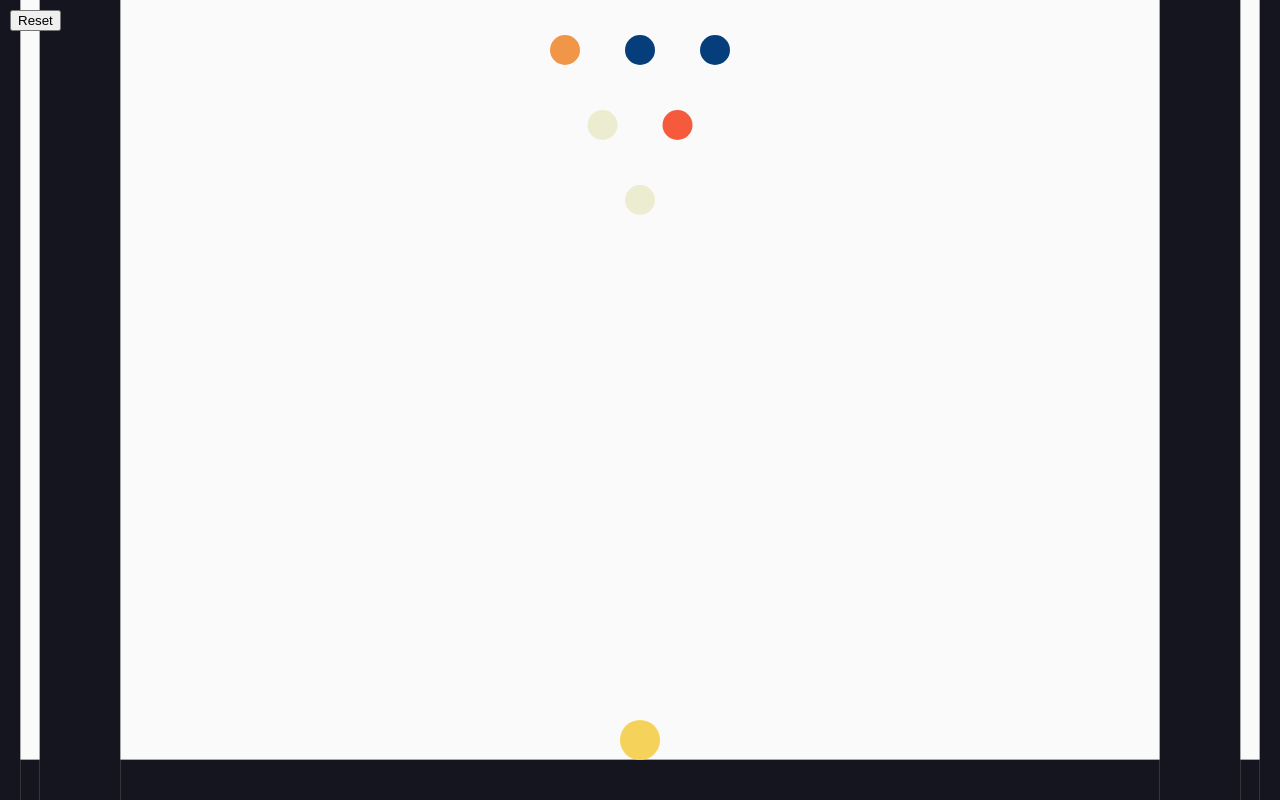
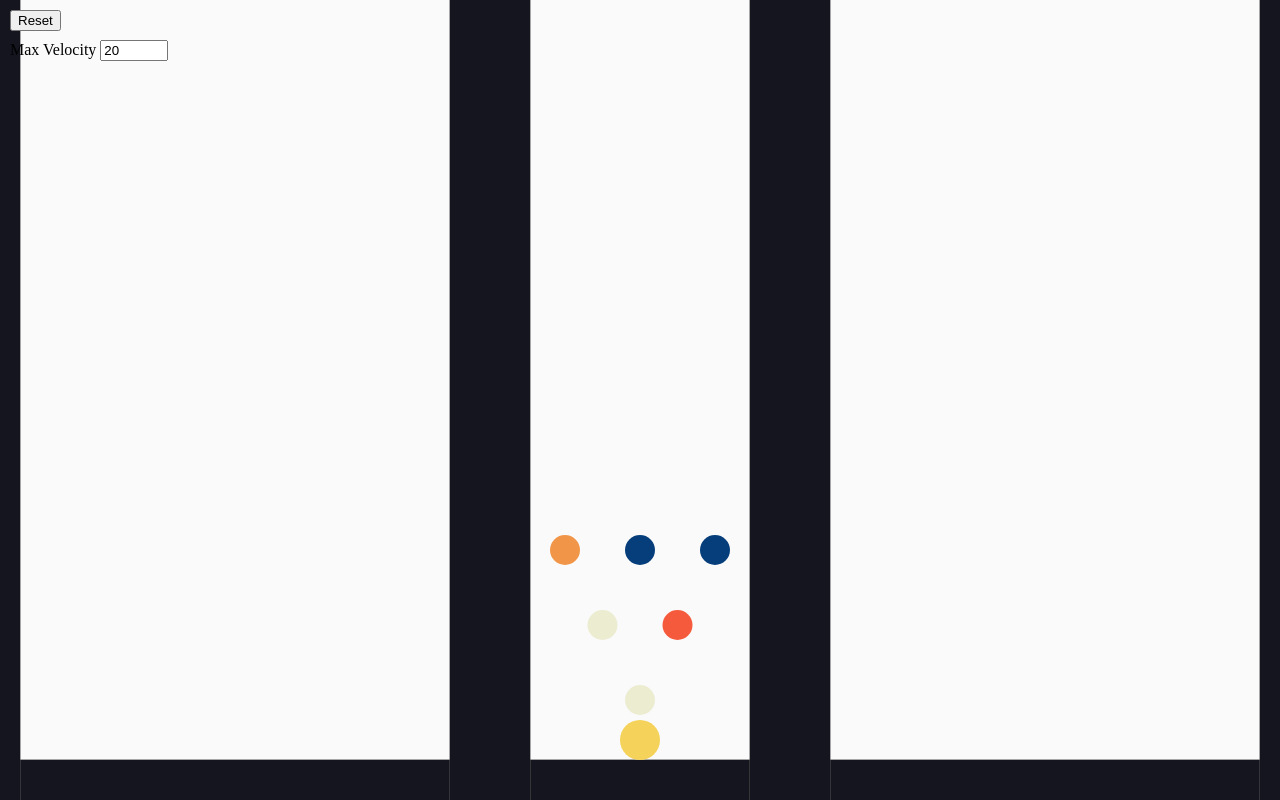
Before and after one commit to unsignedmind/9pin, a website: page index.html in a window 1280 px wide. Drawn offline with nearby package versions, Linux system fonts and the light colour scheme.

Commit message:
Add velocity limit control and adjust layout

```diff
--- a/index.html
+++ b/index.html
@@ -11,6 +11,10 @@
 </head>
 <body>
   <button id="resetButton" style="position: fixed; top: 10px; left: 10px; z-index: 1;">Reset</button>
+  <label style="position: fixed; top: 40px; left: 10px; z-index: 1; color: black;">
+    Max Velocity
+    <input id="maxVelocity" type="number" style="width: 60px;">
+  </label>
   <canvas id="gameCanvas"></canvas>
   <script src="node_modules/matter-js/build/matter.min.js"></script>
   <script src="main.js"></script>
--- a/main.js
+++ b/main.js
@@ -32,26 +32,29 @@ const leftWall = Bodies.rectangle(0, height / 2, 40, height, { isStatic: true })
 const rightWall = Bodies.rectangle(width, height / 2, 40, height, { isStatic: true });
 World.add(world, [ground, leftWall, rightWall]);
 
-// Gutters detect when the ball leaves the lane
+// Pins setup (diamond arrangement)
+const pinRadius = 15;
+const startX = width / 2;
+// Pins should lie near the bottom of the screen in a top-down view
+const startY = height - 100;
+// Space between pins (doubled from the original layout)
+const pinSpacing = pinRadius * 5;
+
+// Gutters detect when the ball leaves the lane. The gap from the outermost
+// pin to each gutter equals half the width of the full pin formation.
 const gutterWidth = 80;
-const gutterLeft = Bodies.rectangle(40 + gutterWidth / 2, height / 2, gutterWidth, height, {
+// Distance from center to each gutter so the gap from outer pin to gutter
+// equals half the pin formation width
+const gutterOffset = pinSpacing * 2;
+const gutterLeft = Bodies.rectangle(startX - gutterOffset, height / 2, gutterWidth, height, {
   isStatic: true,
   isSensor: true
 });
-const gutterRight = Bodies.rectangle(width - (40 + gutterWidth / 2), height / 2, gutterWidth, height, {
+const gutterRight = Bodies.rectangle(startX + gutterOffset, height / 2, gutterWidth, height, {
   isStatic: true,
   isSensor: true
 });
 World.add(world, [gutterLeft, gutterRight]);
-
-// Pins setup (diamond arrangement)
-const pinRadius = 15;
-const startX = width / 2;
-// Original starting height, used now that gravity is disabled so
-// the pins stay in place.
-const startY = height / 4;
-// Space between pins (doubled from the original layout)
-const pinSpacing = pinRadius * 5;
 let pins = [];
 
 function setupPins() {
@@ -75,6 +78,15 @@ setupPins();
 const ball = Bodies.circle(width / 2, height - 60, 20, { restitution: 0.5 });
 World.add(world, ball);
 
+// Velocity limit control
+const maxVelocityInput = document.getElementById('maxVelocity');
+let maxVelocity = 20;
+maxVelocityInput.value = maxVelocity;
+maxVelocityInput.addEventListener('input', () => {
+  const v = parseFloat(maxVelocityInput.value);
+  if (!isNaN(v)) maxVelocity = v;
+});
+
 // Mouse control
 const mouse = Mouse.create(render.canvas);
 const mouseConstraint = MouseConstraint.create(engine, {
@@ -86,6 +98,17 @@ const mouseConstraint = MouseConstraint.create(engine, {
 });
 World.add(world, mouseConstraint);
 render.mouse = mouse;
+
+// Clamp ball velocity based on user input
+Events.on(engine, 'beforeUpdate', () => {
+  const vx = ball.velocity.x;
+  const vy = ball.velocity.y;
+  const speed = Math.sqrt(vx * vx + vy * vy);
+  if (speed > maxVelocity && speed !== 0) {
+    const scale = maxVelocity / speed;
+    Body.setVelocity(ball, { x: vx * scale, y: vy * scale });
+  }
+});
 
 // Reset button handler
 document.getElementById('resetButton').addEventListener('click', reset);
```
